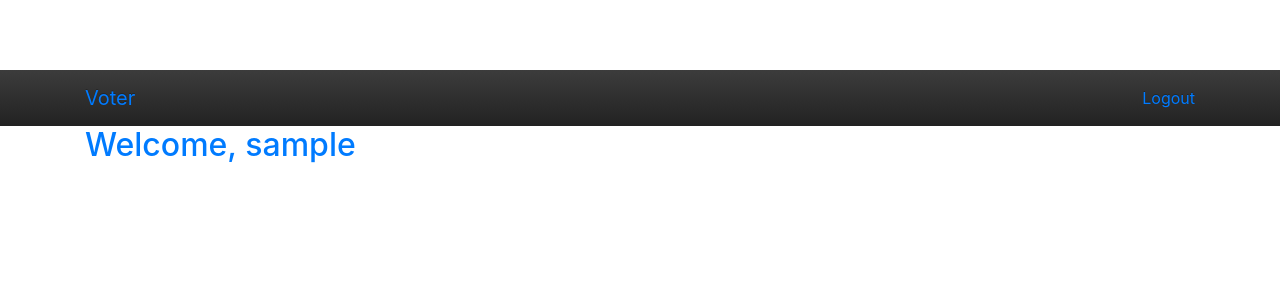
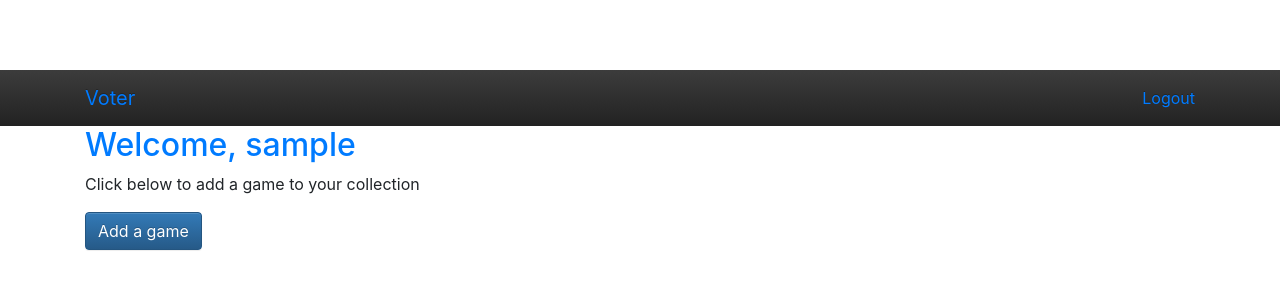
Before and after one commit to azezpz1/voter, a Django app: page /collection/home in a window 1280 px wide. Shown: the top 300 px of the page. Run offline with Django 3.2, Linux system fonts and the light colour scheme; the visitor is signed in with stand-in values (Sample User, id 1); some libraries are stand-ins or nearby versions.

Commit message:
Adding a button to add a game

```diff
--- a/templates/collection/user_home.html
+++ b/templates/collection/user_home.html
@@ -6,4 +6,9 @@
 
 {% block content %}
     <h2 class="text-primary">Welcome, {{ user.username }}</h2>
+
+    <p>Click below to add a game to your collection</p>
+    <p>
+        <a class="btn btn-primary" href="{% url 'add_game' %}">Add a game</a>
+    </p>
 {% endblock %}
```
